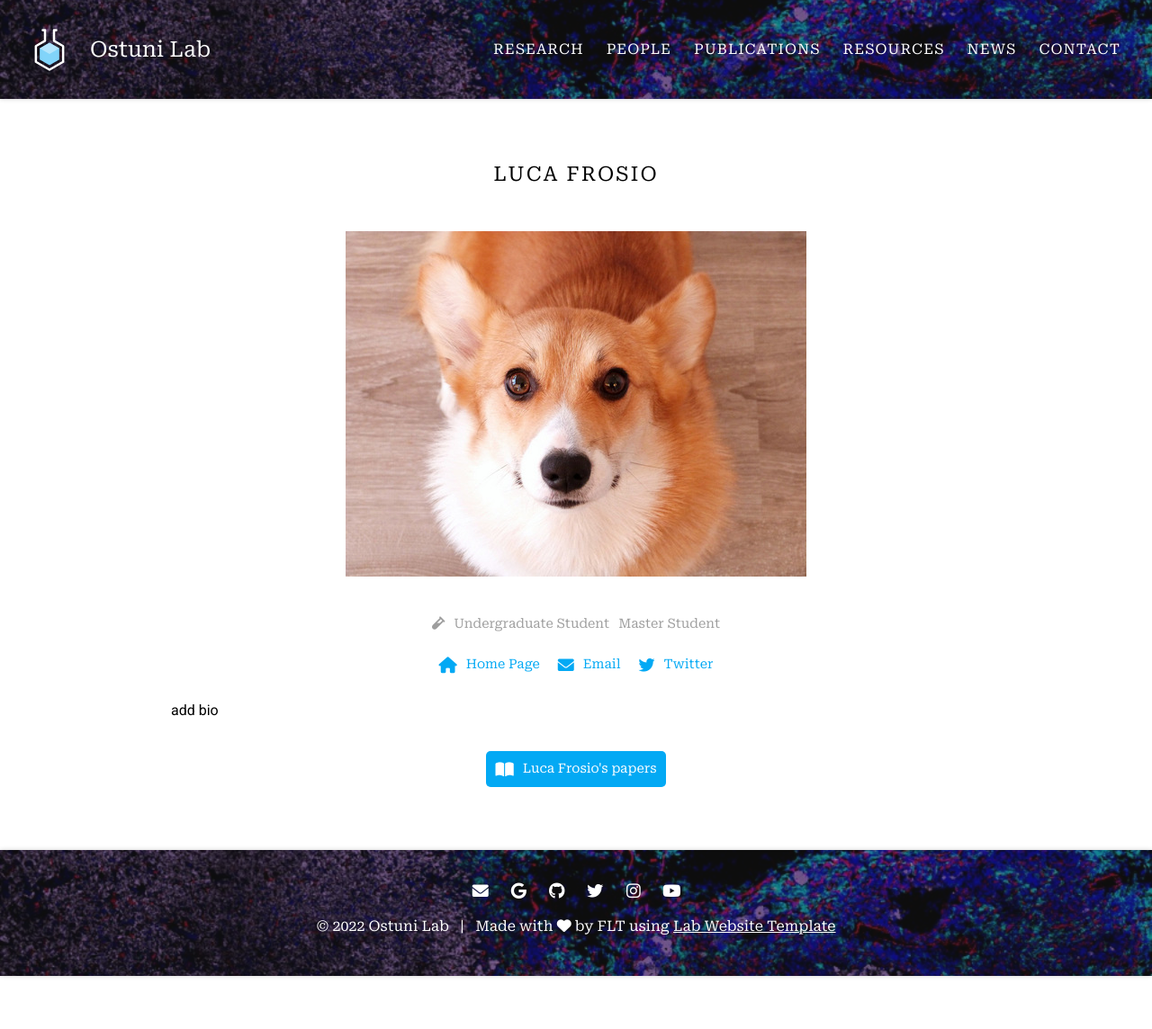
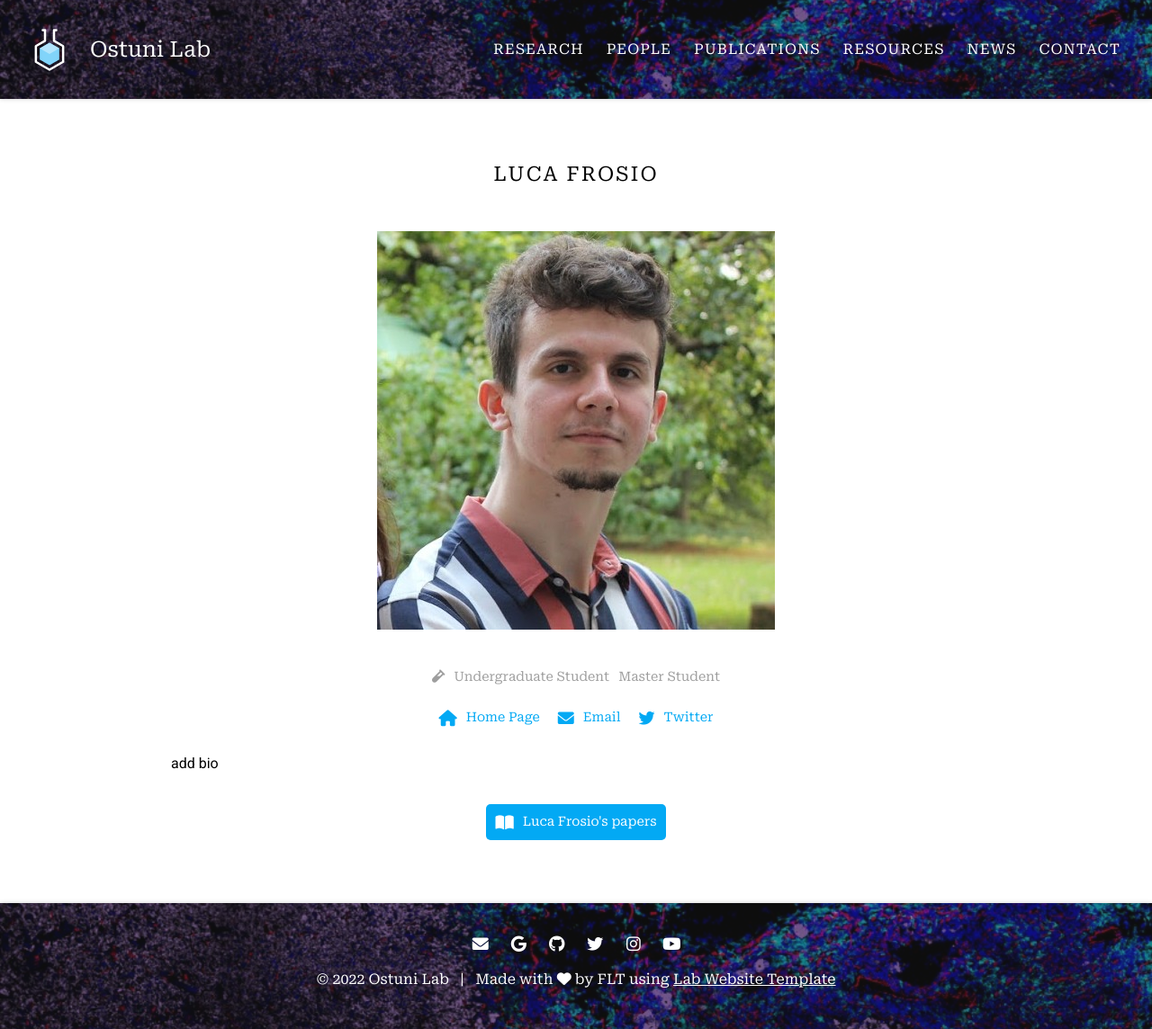
Before and after one commit to laterz-f/labwebsite, a Jekyll site: the page built from _members/luca-frosio.md, in a window 1280 px wide. Shown: the whole page at 90% size. Built offline with Jekyll 4.4.1, drawn with Linux system fonts in a browser that asks for light colours; before the commit the page ends 1085 px from its top, so only the background shows below that.

Commit message:
Update luca-frosio.md

```diff
--- a/_members/luca-frosio.md
+++ b/_members/luca-frosio.md
@@ -1,6 +1,6 @@
 ---
 name: Luca Frosio
-image: images/member.jpg
+image: images/lf.jpeg
 description: Master Student
 role: undergrad wet
 aliases:
```
